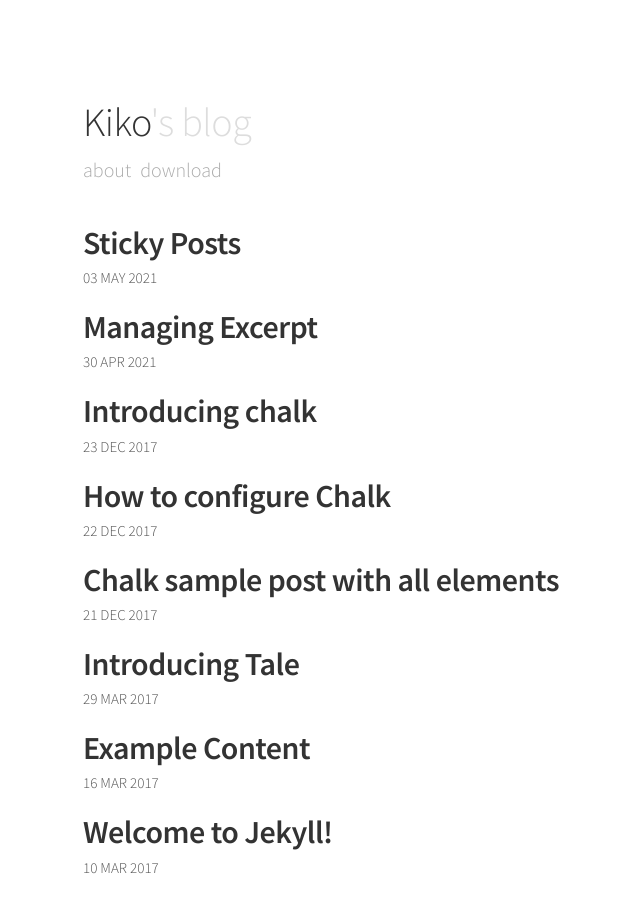
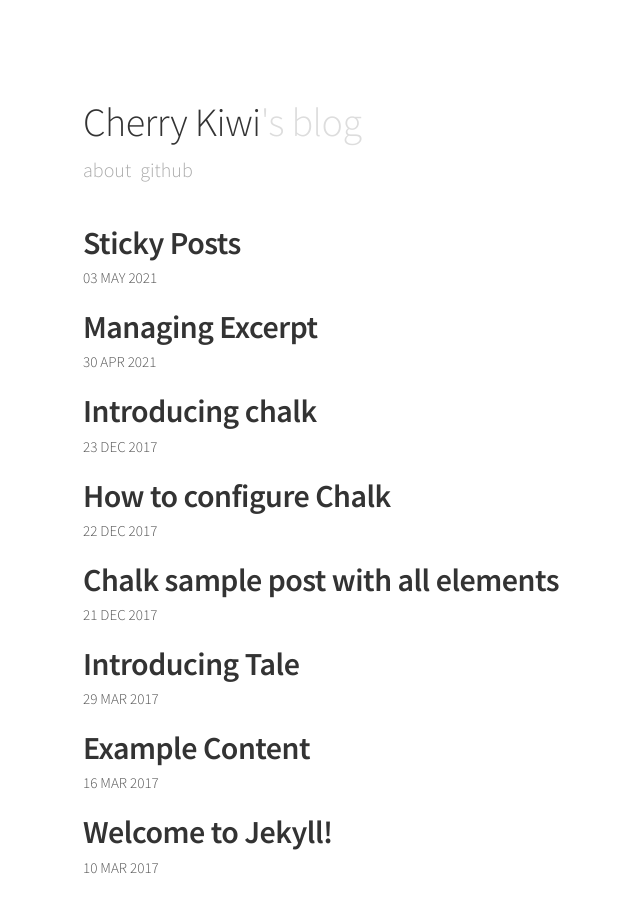
Before and after one commit to cherry-kiwi/cherry-kiwi.github.io, a Jekyll site: the page built from index.html, in a window 1280 px wide and 900 px high. Shown: the whole window, without its empty margins (197-837 px from the left). Built offline with Jekyll 4.4.1, drawn with Linux system fonts in a browser that asks for light colours; Markdown is read by kramdown in place of the engine named in the settings.

Commit message:
apply kiko theme

```diff
--- a/_config.yml
+++ b/_config.yml
@@ -3,10 +3,11 @@
 # # # # # # # #
 
 # Basic
-name:               "Kiko"
+name: "Cherry Kiwi"
 
 # URL
-baseurl:            "/Kiko"
+url: "https://cherry-kiwi.github.io"
+baseurl: ""
 #baseurl:            "" #For Root Domain
 permalink:          /:year/:month/:day/:title.html
 
@@ -15,11 +16,11 @@ markdown:           rdiscount
 
 # Navigation
 nav:
-  - name:           "About"
-    href:           "//gfjaru.github.io/Kiko/about"
-  - name:           "Download"
-    href:           "//github.com/gfjaru/Kiko/releases"
+  - name: "About"
+    href: "/about"
 
+  - name: "GitHub"
+    href: "https://github.com/cherry-kiwi/cherry-kiwi.github.io"
 # Sass
 sass:
   style:            :compressed
```
